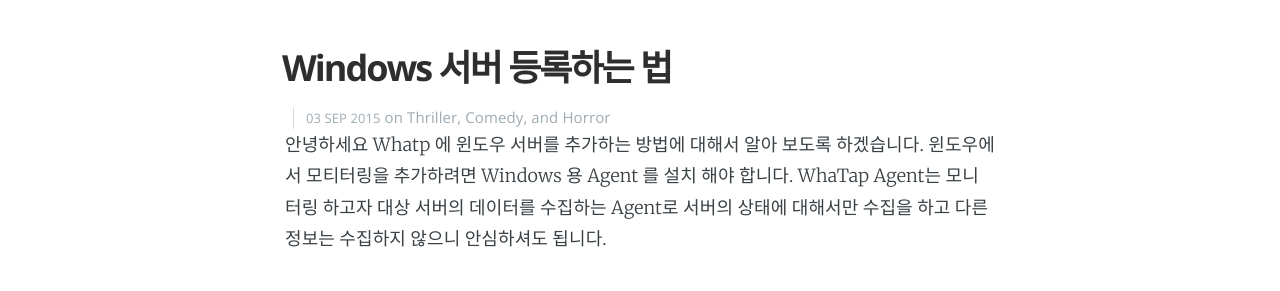
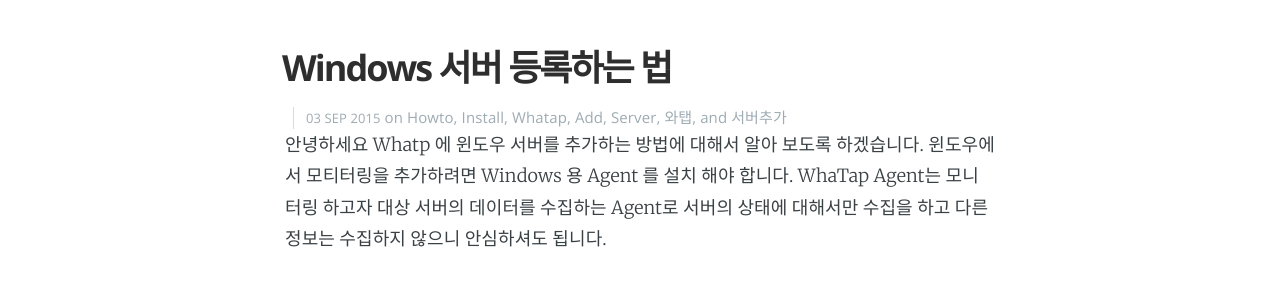
Before and after one commit to whatap/whatap.github.io, a Jekyll site: the page built from _posts/2015-09-03-AddWindowsServer.md, in a window 1280 px wide and 900 px high. Shown: the part 131-422 px from the top of the window. Built offline with Jekyll 4.4.1, drawn with Linux system fonts in a browser that asks for light colours; Markdown is read by kramdown in place of the engine named in the settings.

Commit message:
카테고리 수정

```diff
--- a/_posts/2015-09-03-AddWindowsServer.md
+++ b/_posts/2015-09-03-AddWindowsServer.md
@@ -2,7 +2,7 @@
 layout: post
 title:  "Windows 서버 등록하는 법"
 date:   2015-9-3 17:07:00
-categories: Thriller Comedy Horror
+categories: Howto Install Whatap Add Server 와탭 서버추가
 ---
 안녕하세요 Whatp 에 윈도우 서버를 추가하는 방법에 대해서 알아 보도록 하겠습니다.
 윈도우에서 모티터링을 추가하려면 Windows 용 Agent 를 설치 해야 합니다.
```
